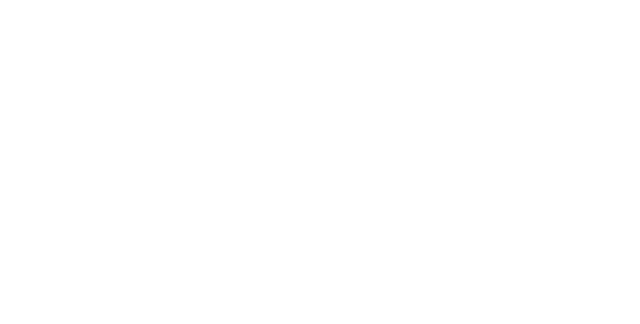
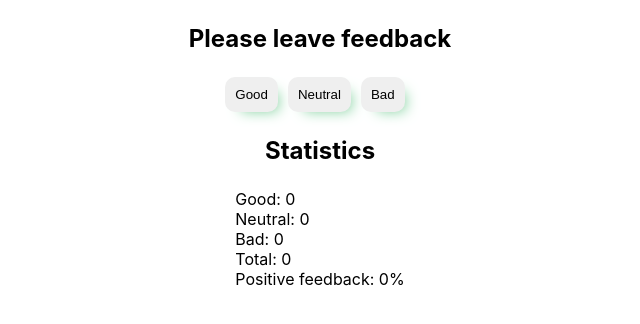
Before and after one commit to vladivsc/goit-react-hw-02-feedback, a React (Create React App) app: page / in a window 1280 px wide. Shown: the top 324 px of the page, without its empty margins (320-960 px from the left). Built offline with nearby package versions, Linux system fonts and the light colour scheme.

Commit message:
upd task1

```diff
--- a/package.json
+++ b/package.json
@@ -7,6 +7,7 @@
     "@testing-library/jest-dom": "^5.16.3",
     "@testing-library/react": "^12.1.4",
     "@testing-library/user-event": "^13.5.0",
+    "prop-types": "^15.8.1",
     "react": "^18.1.0",
     "react-dom": "^18.1.0",
     "react-scripts": "5.0.1",
--- a/src/components/App.jsx
+++ b/src/components/App.jsx
@@ -1,5 +1,9 @@
+import Feedback from "./Feedback/Feedback";
+
 export const App = () => {
   return (
-    <div></div>
+    <>
+    <Feedback />
+    </>
   );
 };
--- /dev/null
+++ b/src/components/Feedback/Feedback.jsx
@@ -0,0 +1,64 @@
+import { Component } from 'react';
+import PropTypes from 'prop-types';
+
+import Statistics from './Statistics/Statistics';
+import styles from '../Feedback/feedback.module.css';
+
+class Feedback extends Component {
+  state = {
+    good: 0,
+    neutral: 0,
+    bad: 0,
+  };
+
+  leaveVote(name) {
+    this.setState(prevState => {
+      return { [name]: prevState[name] + 1 };
+    });
+  }
+
+  countTotalFeedback() {
+    const { good, neutral, bad } = this.state;
+    const total = good + neutral + bad;
+    return total;
+  }
+
+  countPositiveFeedbackPercentage() {
+    const total = this.countTotalFeedback();
+    if (!total) {
+      return 0;
+    }
+    const positivePercent = ((this.state.good / total) * 100).toFixed(2);
+    return Number(positivePercent);
+  }
+
+  render() {
+    const { good, neutral, bad } = this.state;
+    const total = this.countTotalFeedback();
+    const positivePercentage = this.countPositiveFeedbackPercentage();
+
+    return (
+      <div className={styles.feedback_container}>
+        <h3 className={styles.feedback_title}>Please leave feedback</h3>
+        <div>
+          <button onClick={() => this.leaveVote('good')} className={styles.btn}>
+            Good
+          </button>
+          <button
+            onClick={() => this.leaveVote('neutral')}
+            className={styles.btn}
+          >
+            Neutral
+          </button>
+          <button onClick={() => this.leaveVote('bad')} className={styles.btn}>
+            Bad
+          </button>
+        </div>
+        <h3 className={styles.feedback_title}>Statistics</h3>
+        <Statistics good={good} neutral={neutral} bad={bad} total={total} positivePercentage={positivePercentage} />
+      </div>
+    );
+  }
+}
+
+export default Feedback;
--- /dev/null
+++ b/src/components/Feedback/Statistics/Statistics.jsx
@@ -0,0 +1,15 @@
+import styles from '../feedback.module.css'
+
+const Statistics = ({good, neutral, bad, total, positivePercentage}) => {
+  return (
+    <ul className={styles.list}>
+          <li>Good: {good}</li>
+          <li>Neutral: {neutral}</li>
+          <li>Bad: {bad}</li>
+          <li>Total: {total}</li>
+          <li>Positive feedback: {positivePercentage}%</li>
+        </ul>
+  )
+}
+
+export default Statistics;
--- /dev/null
+++ b/src/components/Feedback/feedback.module.css
@@ -0,0 +1,32 @@
+.feedback_container {
+  display: flex;
+  flex-direction: column;
+  align-items: center;
+  justify-content: center;
+}
+
+.list {
+  list-style: none;
+  padding: 0;
+  margin: 0;
+}
+
+.feedback_title {
+  font-size: 24px;
+  font-weight: bold;
+}
+
+.btn {
+  margin-right: 10px;
+  padding: 10px;
+  border: transparent;
+  border-radius: 10px;
+  cursor: pointer;
+  box-shadow: 8px 7px 14px -8px rgba(118, 204, 149, 1);
+  transition: all .2s ease-in-out;
+}
+
+.btn:hover {
+  background-color:aquamarine;
+  transform: scale(1.1);
+}
```
Also changed, not shown: 1 other file (tests, documents, lock files or other folders).
